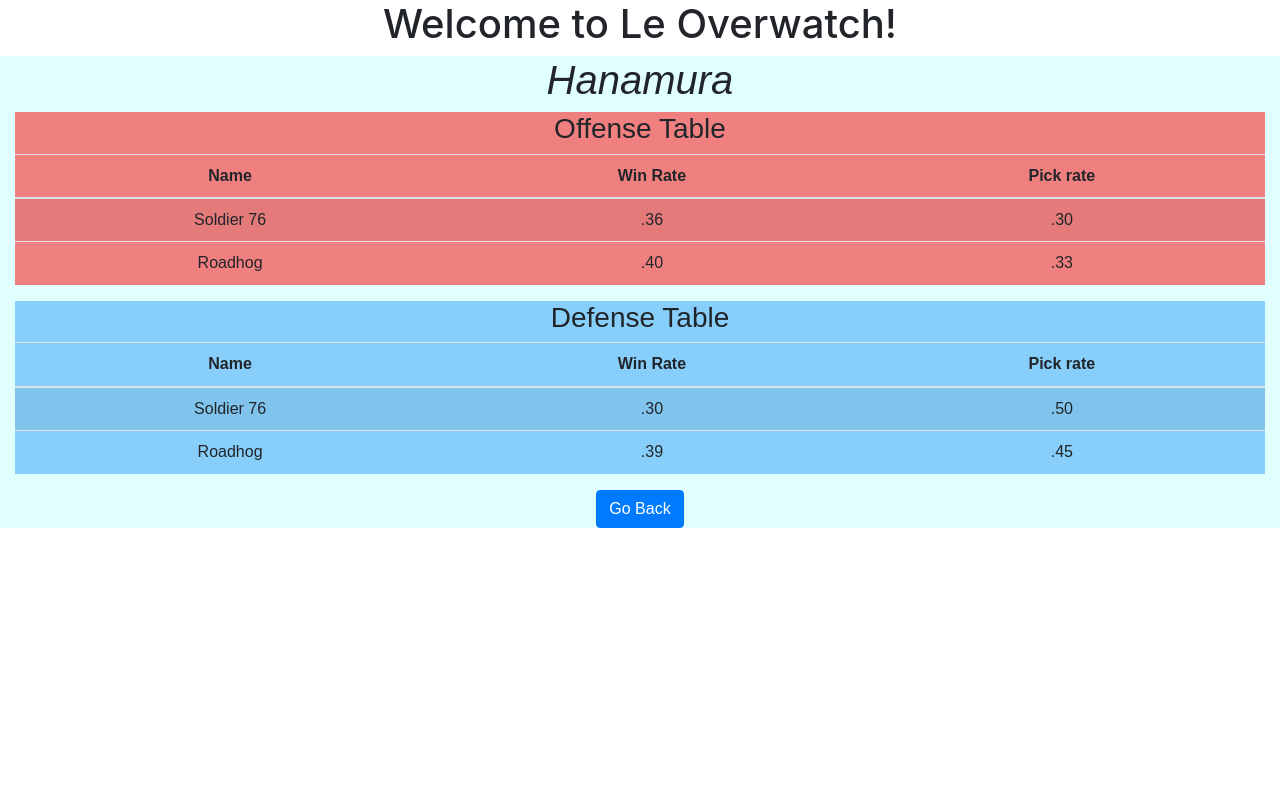
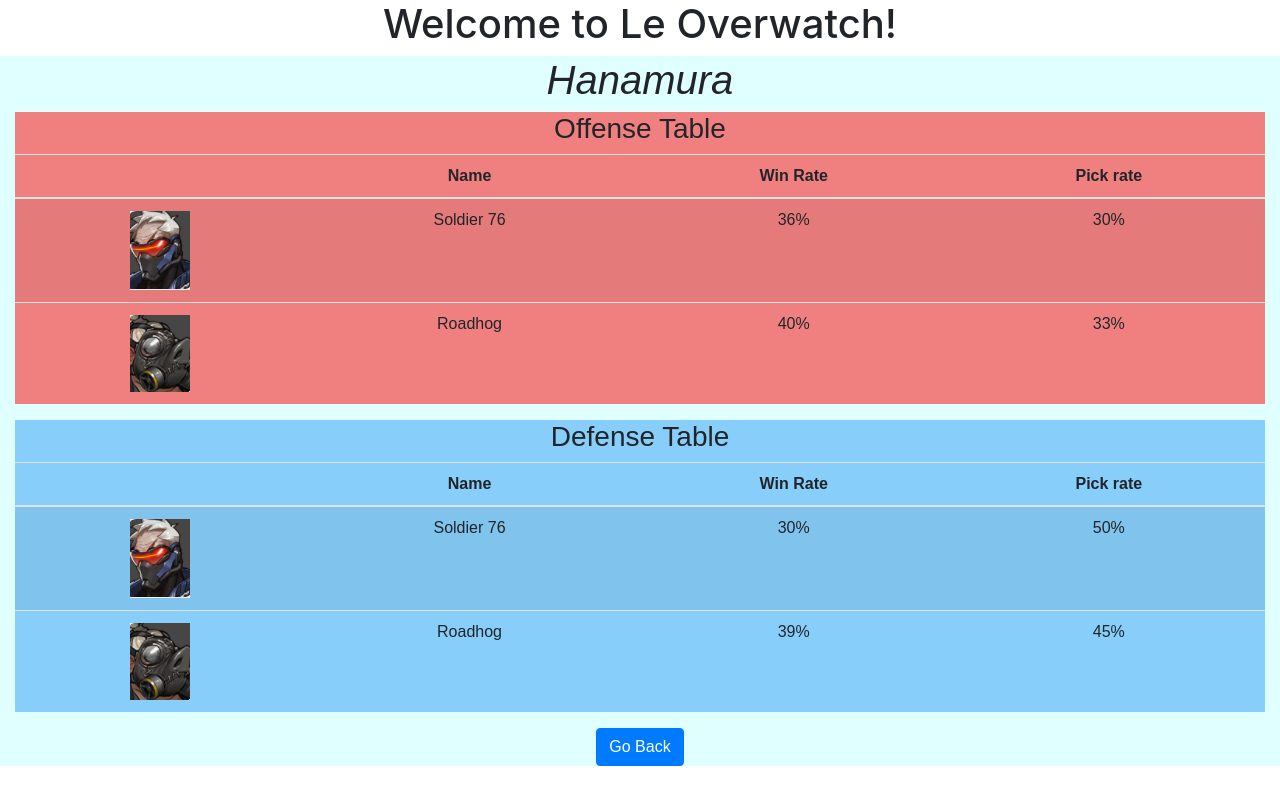
Before and after one commit to Edj209/le-overwatch, an Angular app: page /map-statistic/hanamura in a window 1280 px wide. Built offline with nearby package versions, Linux system fonts and the light colour scheme.

Commit message:
added pictures to table, percentages

```diff
--- a/src/app/map-statistic/map-statistic.component.html
+++ b/src/app/map-statistic/map-statistic.component.html
@@ -21,6 +21,7 @@
       <table class="table table-striped">
         <thead>
           <tr>
+            <th> </th>
             <th>Name</th>
             <th>Win Rate</th>
             <th>Pick rate</th>
@@ -28,9 +29,10 @@
         </thead>
         <tbody>
             <tr *ngFor="let item of owHeroStats">
+                <td><img src="../assets/{{ item.name }}.png" class="img-responsive" alt="No pic"></td>
                 <td>{{ item.name }}</td>
-                <td>{{ item.offense.wr }}</td>
-                <td>{{ item.offense.pr }}</td>
+                <td>{{ item.offense.wr | percent }}</td>
+                <td>{{ item.offense.pr | percent }}</td>
         </tbody>
       </table>
     </div>
@@ -42,6 +44,7 @@
       <table class="table table-striped">
         <thead>
           <tr>
+            <th> </th>
             <th>Name</th>
             <th>Win Rate</th>
             <th>Pick rate</th>
@@ -49,9 +52,10 @@
         </thead>
         <tbody>
           <tr *ngFor="let item of owHeroStats">
+            <td><img src="../assets/{{ item.name }}.png" class="img-responsive" alt="No pic"></td>
             <td>{{ item.name }}</td>
-            <td>{{ item.defense.wr }}</td>
-            <td>{{ item.defense.pr }}</td>
+            <td>{{ item.defense.wr | percent }}</td>
+            <td>{{ item.defense.pr | percent }}</td>
           </tr>
         </tbody>
       </table>
```
Also changed, not shown: src/assets/Roadhog.png (added), src/assets/Soldier 76.png (added).
